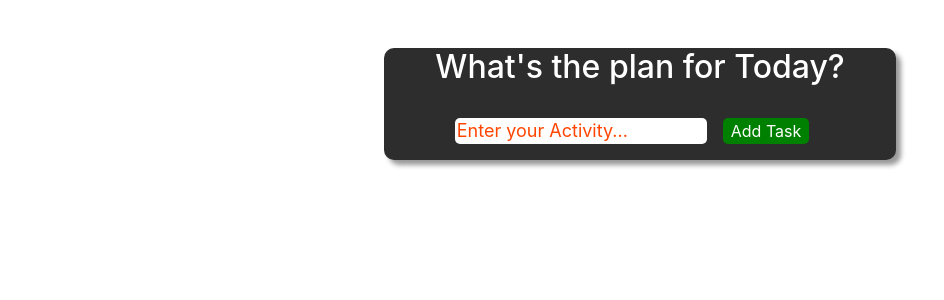
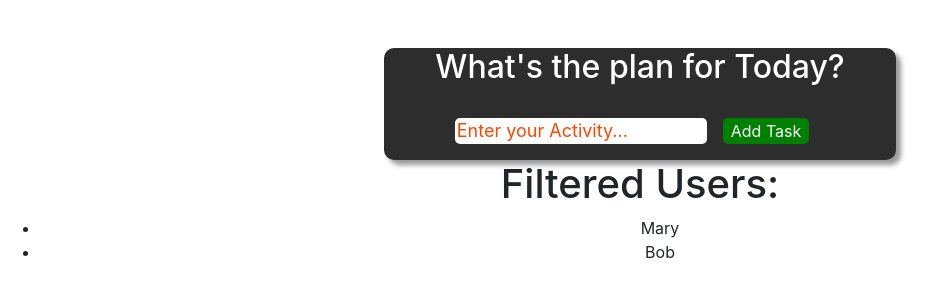
Before and after one commit to tanuja8/Todo, a React (Create React App) app: page / in a window 1280 px wide. Shown: the top 300 px of the page, without its empty margins (0-944 px from the left). Built offline with nearby package versions, Linux system fonts and the light colour scheme.

Commit message:
practis filter function

```diff
--- a/src/App.js
+++ b/src/App.js
@@ -1,13 +1,14 @@
 import logo from './logo.svg';
 import './App.css';
 import Todo from './Component/Todo';
+import Task from './Component/Task';
+
 
 function App() {
   return (
     <div className="App">
     <Todo></Todo>
-    <br></br>
-
+    <Task></Task>
     </div>
   );
 }
--- /dev/null
+++ b/src/Component/Task.js
@@ -0,0 +1,22 @@
+import React,{ useState } from 'react'
+
+export default function Task() {
+    const [users, setUsers] = useState([
+        { id: 1, name: 'John', age: 20 },
+        { id: 2, name: 'Mary', age: 30 },
+        { id: 3, name: 'Bob', age: 25 },
+      ]);
+
+      const filteredUsers = users.filter((user) => user.age > 20);
+
+      return (
+        <div>
+          <h1>Filtered Users:</h1>
+          <ul>
+            {filteredUsers.map((user) => (
+              <li key={user.id}>{user.name}</li>
+            ))}
+          </ul>
+        </div>
+      );
+    }
```
Also changed, not shown: src/Component/Filter.js (deleted, +0 -10 lines).
